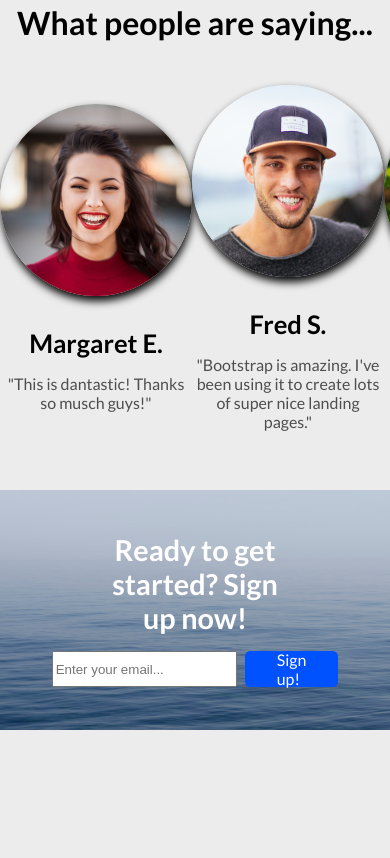
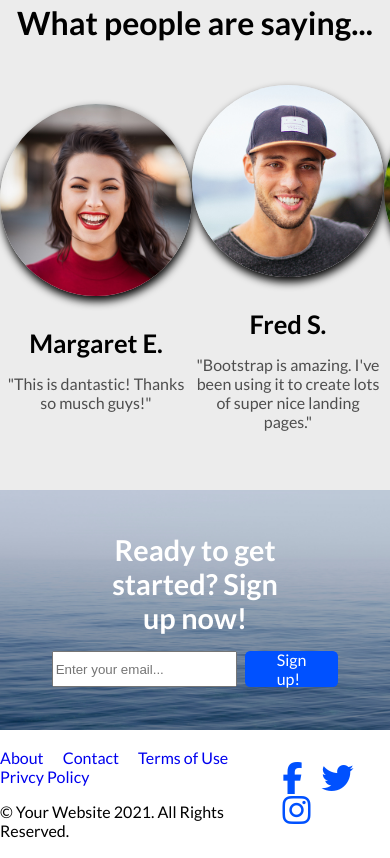
Before and after one commit to dronaldas/0328tarpinis, a website: page index.html in a window 390 px wide. Shown: the part 2669-3527 px from the top of the page. Before the commit the page ends 3399 px from the top, so only its background shows below. Drawn offline with Linux system fonts and the light colour scheme.

Commit message:
footer content added. Now will start do mobile

```diff
--- a/index.html
+++ b/index.html
@@ -106,6 +106,28 @@
             </div>
         </div>
     </main>
-    <footer></footer>
+    <footer>
+        <div class="container container_footer">
+            <div class="container_childs">
+                <div class="footer_left">
+                    <ul>
+                        <li><a href="#">About</a></li>
+                        <li><a href="#">Contact</a></li>
+                        <li><a href="#">Terms of Use</a></li>
+                        <li><a href="#">Privcy Policy</a></li>
+
+                    </ul>
+                    <p>© Your Website 2021. All Rights Reserved.</p>
+                </div>
+            </div>
+            <div class="container_childs">
+                <div class="footer_right">
+                    <a href="#"><i class="fab fa-facebook-f fa-2x"></i></a>
+                    <a href="#"><i class="fab fa-twitter fa-2x"></i></a>
+                    <a href="#"><i class="fab fa-instagram fa-2x"></i></a>
+                </div>
+            </div>
+        </div>
+    </footer>
 </body>
 </html>
--- a/scss/style.scss
+++ b/scss/style.scss
@@ -247,7 +247,7 @@ main {
     }
 
     // before footer. header repeats
-    .from_header
+
     .container_cover {
         width: 100%;
         height: 15rem;
@@ -288,8 +288,45 @@ main {
                 padding-right: 2rem;
             }
         }
+    }
+}
+
+    // header repeats ends
+    //footer starts
+footer {
+    height: 8rem;
+    display: flex;
+    background: #fff;
+
+    .container_footer {
+        flex-grow: 1;
+        align-items: center;
+        .container_childs {
+            display: flex;
+            justify-content: center;
+        }
+    }
+
+    .footer_left {
+        // margin-left: 10rem;
+        ul {
+            padding: 0;
+
+            li {
+                display: inline-block;
+
+                a {
+                    padding-right: 1rem;
+                    text-decoration: none;
 
                 }
-    // header repeats ends
-
             }
+        }
+    }
+    .footer_right{
+        a {
+            padding-right: 1rem;
+            color: $button-color;
+        }
+    }
+}
```
Also changed, not shown: style.css. Lines whose indentation alone changed are shown as unchanged.
